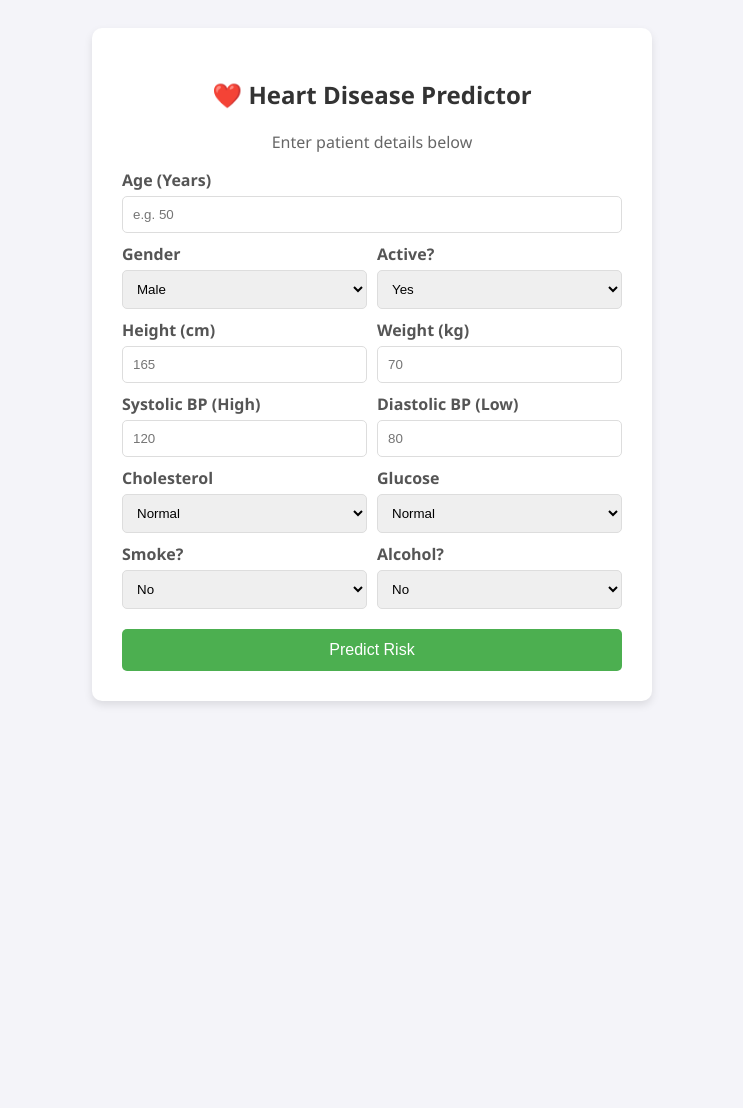
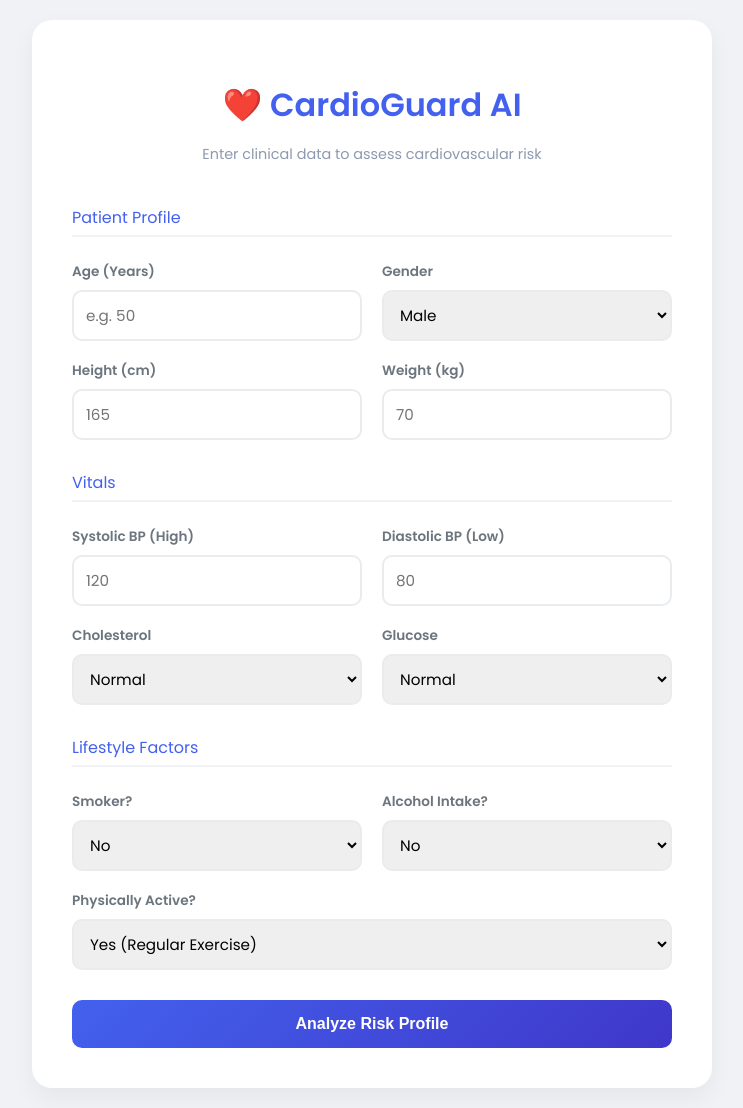
Before and after one commit to dhairyabhatt946/Cardio-ML-Project, a Flask app: page / in a window 1280 px wide. Shown: the whole page, without its empty margins (268-1011 px from the left). Before the commit the page ends 705 px from the top, so only its background shows below. Run offline with Flask 3, Linux system fonts and the light colour scheme; parts of the project's set-up code (start-up, migrations or seed data) failed here and were passed over.

Commit message:
ui improved"

```diff
--- a/templates/index.html
+++ b/templates/index.html
@@ -3,69 +3,170 @@
 <head>
     <meta charset="UTF-8">
     <meta name="viewport" content="width=device-width, initial-scale=1.0">
-    <title>Cardio Prediction - ML Project</title>
+    <title>CardioGuard AI | Heart Disease Predictor</title>
+    <link href="https://fonts.googleapis.com/css2?family=Poppins:wght@300;400;600&display=swap" rel="stylesheet">
     <style>
-        body { font-family: 'Segoe UI', Tahoma, Geneva, Verdana, sans-serif; background-color: #f4f4f9; display: flex; justify-content: center; padding: 20px; }
-        .container { background-color: white; padding: 30px; border-radius: 10px; box-shadow: 0 4px 8px rgba(0,0,0,0.1); width: 100%; max-width: 500px; }
-        h2 { text-align: center; color: #333; }
-        label { margin-top: 10px; display: block; font-weight: bold; color: #555; }
-        input, select { width: 100%; padding: 10px; margin-top: 5px; border: 1px solid #ddd; border-radius: 5px; box-sizing: border-box; }
-        button { width: 100%; background-color: #4CAF50; color: white; padding: 12px; border: none; border-radius: 5px; margin-top: 20px; cursor: pointer; font-size: 16px; }
-        button:hover { background-color: #45a049; }
-        .group { display: flex; gap: 10px; }
+        :root {
+            --primary-color: #4361ee;
+            --secondary-color: #3f37c9;
+            --bg-color: #f0f2f5;
+            --card-bg: #ffffff;
+            --text-color: #2b2d42;
+        }
+
+        body {
+            font-family: 'Poppins', sans-serif;
+            background-color: var(--bg-color);
+            margin: 0;
+            display: flex;
+            justify-content: center;
+            align-items: center;
+            min-height: 100vh;
+            color: var(--text-color);
+        }
+
+        .container {
+            background-color: var(--card-bg);
+            padding: 40px;
+            border-radius: 20px;
+            box-shadow: 0 10px 25px rgba(0,0,0,0.05);
+            width: 100%;
+            max-width: 600px;
+            margin: 20px;
+        }
+
+        h1 {
+            text-align: center;
+            color: var(--primary-color);
+            margin-bottom: 5px;
+            font-weight: 600;
+        }
+
+        p.subtitle {
+            text-align: center;
+            color: #8d99ae;
+            margin-bottom: 30px;
+            font-size: 0.9rem;
+        }
+
+        form {
+            display: grid;
+            grid-template-columns: 1fr 1fr;
+            gap: 20px;
+        }
+
+        .full-width {
+            grid-column: span 2;
+        }
+
+        label {
+            display: block;
+            margin-bottom: 8px;
+            font-size: 0.85rem;
+            font-weight: 600;
+            color: #6c757d;
+        }
+
+        input, select {
+            width: 100%;
+            padding: 12px;
+            border: 2px solid #e9ecef;
+            border-radius: 10px;
+            font-family: inherit;
+            font-size: 0.95rem;
+            transition: border-color 0.3s ease;
+            box-sizing: border-box; /* Fixes padding issues */
+        }
+
+        input:focus, select:focus {
+            outline: none;
+            border-color: var(--primary-color);
+        }
+
+        .section-title {
+            grid-column: span 2;
+            font-size: 1rem;
+            color: var(--primary-color);
+            border-bottom: 2px solid #f0f2f5;
+            padding-bottom: 5px;
+            margin-top: 10px;
+            margin-bottom: 5px;
+        }
+
+        button {
+            grid-column: span 2;
+            background: linear-gradient(135deg, var(--primary-color), var(--secondary-color));
+            color: white;
+            padding: 15px;
+            border: none;
+            border-radius: 10px;
+            font-size: 1rem;
+            font-weight: 600;
+            cursor: pointer;
+            margin-top: 10px;
+            transition: transform 0.2s, box-shadow 0.2s;
+        }
+
+        button:hover {
+            transform: translateY(-2px);
+            box-shadow: 0 5px 15px rgba(67, 97, 238, 0.3);
+        }
+
+        /* Mobile Responsive */
+        @media (max-width: 500px) {
+            form { grid-template-columns: 1fr; }
+            .full-width { grid-column: span 1; }
+            button { grid-column: span 1; }
+            .section-title { grid-column: span 1; }
+        }
     </style>
 </head>
 <body>
 
 <div class="container">
-    <h2>❤️ Heart Disease Predictor</h2>
-    <p style="text-align:center; color: #666;">Enter patient details below</p>
+    <h1>❤️ CardioGuard AI</h1>
+    <p class="subtitle">Enter clinical data to assess cardiovascular risk</p>
 
     <form action="/predict" method="POST">
+
+        <div class="section-title">Patient Profile</div>
+
+        <div>
             <label>Age (Years)</label>
-        <input type="number" name="age" step="1" placeholder="e.g. 50" required>
+            <input type="number" name="age" placeholder="e.g. 50" required>
+        </div>
 
-        <div class="group">
-            <div style="width: 50%;">
+        <div>
             <label>Gender</label>
             <select name="gender">
                 <option value="1">Male</option>
                 <option value="0">Female</option>
             </select>
         </div>
-            <div style="width: 50%;">
-                <label>Active?</label>
-                <select name="active">
-                    <option value="1">Yes</option>
-                    <option value="0">No</option>
-                </select>
-            </div>
-        </div>
 
-        <div class="group">
-            <div style="width: 50%;">
+        <div>
             <label>Height (cm)</label>
             <input type="number" name="height" placeholder="165" required>
         </div>
-            <div style="width: 50%;">
+
+        <div>
             <label>Weight (kg)</label>
             <input type="number" name="weight" placeholder="70" required>
         </div>
-        </div>
 
-        <div class="group">
-            <div style="width: 50%;">
+        <div class="section-title">Vitals</div>
+
+        <div>
             <label>Systolic BP (High)</label>
             <input type="number" name="ap_hi" placeholder="120" required>
         </div>
-            <div style="width: 50%;">
+
+        <div>
             <label>Diastolic BP (Low)</label>
             <input type="number" name="ap_lo" placeholder="80" required>
         </div>
-        </div>
 
-        <div class="group">
-            <div style="width: 50%;">
+        <div>
             <label>Cholesterol</label>
             <select name="chol">
                 <option value="1">Normal</option>
@@ -73,7 +174,8 @@
                 <option value="3">High</option>
             </select>
         </div>
-            <div style="width: 50%;">
+
+        <div>
             <label>Glucose</label>
             <select name="gluc">
                 <option value="1">Normal</option>
@@ -81,26 +183,34 @@
                 <option value="3">High</option>
             </select>
         </div>
-        </div>
 
-        <div class="group">
-            <div style="width: 50%;">
-                <label>Smoke?</label>
+        <div class="section-title">Lifestyle Factors</div>
+
+        <div>
+            <label>Smoker?</label>
             <select name="smoke">
                 <option value="0">No</option>
                 <option value="1">Yes</option>
             </select>
         </div>
-            <div style="width: 50%;">
-                <label>Alcohol?</label>
+
+        <div>
+            <label>Alcohol Intake?</label>
             <select name="alco">
                 <option value="0">No</option>
                 <option value="1">Yes</option>
             </select>
         </div>
+
+        <div class="full-width">
+            <label>Physically Active?</label>
+            <select name="active">
+                <option value="1">Yes (Regular Exercise)</option>
+                <option value="0">No (Sedentary)</option>
+            </select>
         </div>
 
-        <button type="submit">Predict Risk</button>
+        <button type="submit">Analyze Risk Profile</button>
     </form>
 </div>
 
```
Also changed, not shown: templates/result.html (+75 -20 lines). Lines whose indentation alone changed are shown as unchanged.
